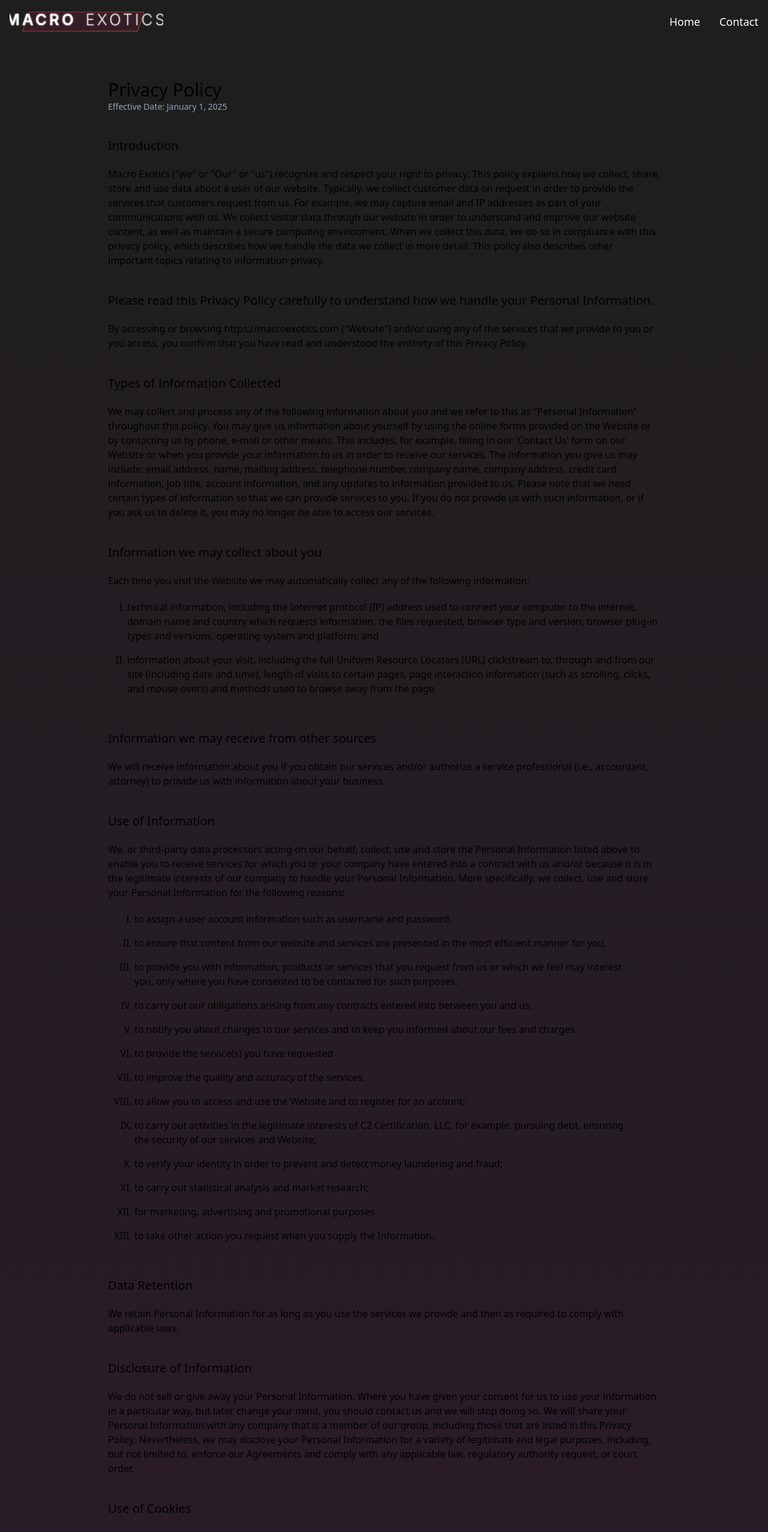
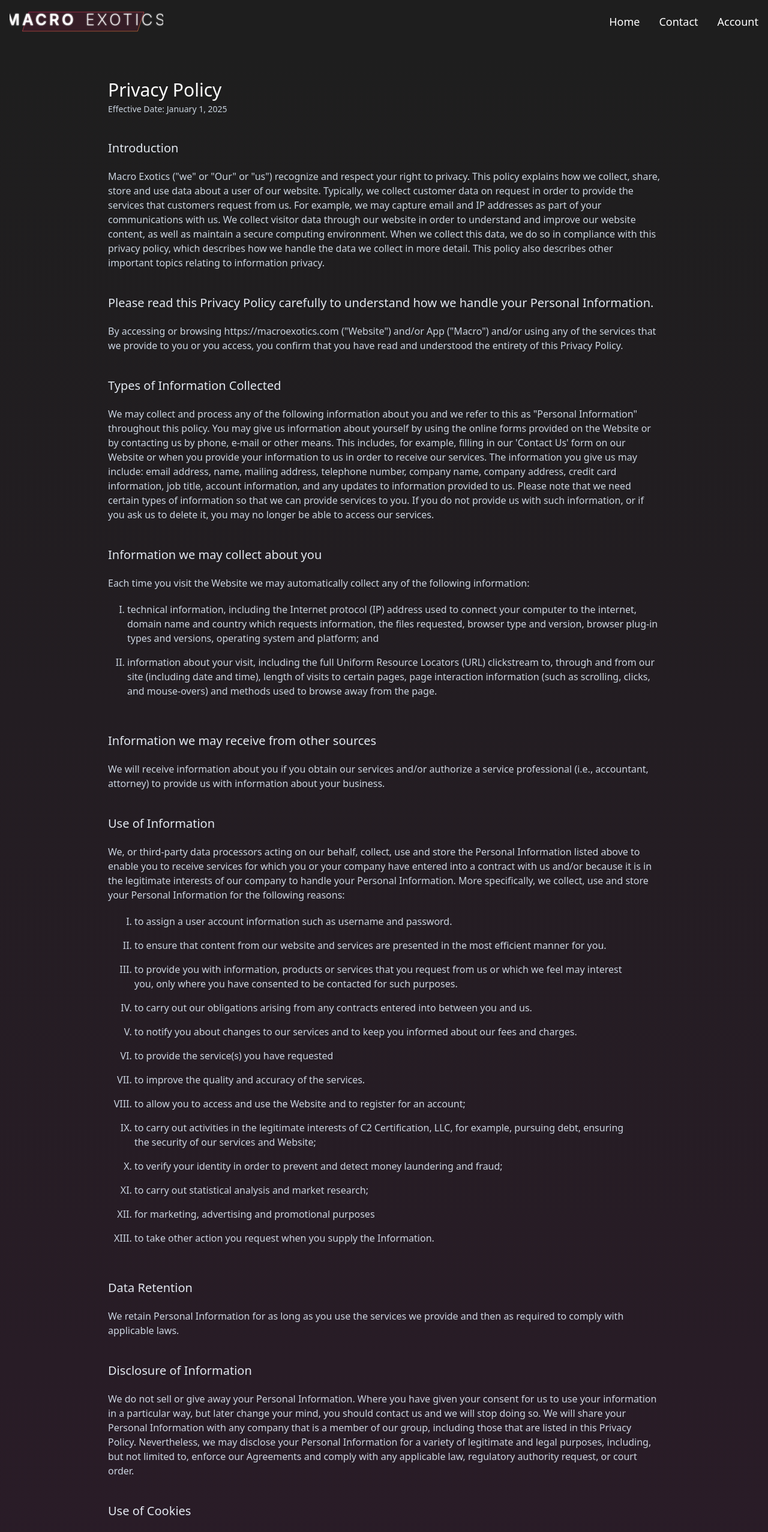
Before and after one commit to Allusion-Steven/ccc-landing-page, a SvelteKit app: page /privacy in a window 1280 px wide. Shown: the part 20-2574 px from the top of the page at 60% size. Built offline with nearby package versions, Linux system fonts and the light colour scheme.

Commit message:
Fetch vehicle data and add carousel to homepage. Need to remove hardcoded URLs. Changed privacy page to dark mode

```diff
--- a/package.json
+++ b/package.json
@@ -17,6 +17,8 @@
 		"@sveltejs/kit": "^2.0.0",
 		"@sveltejs/vite-plugin-svelte": "^4.0.0",
 		"autoprefixer": "^10.4.20",
+		"flowbite": "^2.5.2",
+		"flowbite-svelte": "^0.47.4",
 		"prettier": "^3.3.2",
 		"prettier-plugin-svelte": "^3.2.6",
 		"prettier-plugin-tailwindcss": "^0.6.5",
--- a/src/routes/+layout.svelte
+++ b/src/routes/+layout.svelte
@@ -89,6 +89,12 @@
 					>
 						Contact
 					</a>
+					<!-- TODO: Remove hard coded url -->					<a
+					href="http://localhost:5173/"
+					class="text-lg font-medium text-white transition-colors duration-300 hover:text-miami-light-pink hover:drop-shadow-[0_0_8px_rgba(255,27,107,0.5)]"
+				>
+					Account
+				</a>
 				</div>
 			</div>
 		{/if}
--- a/src/routes/+page.svelte
+++ b/src/routes/+page.svelte
@@ -2,6 +2,7 @@
 	import Hero from '$lib/assets/components/Home/Hero.svelte';
 	import Why from '$lib/assets/components/Home/Why.svelte';
 	import Benefits from '$lib/assets/components/Home/Benefits.svelte';
+	import Carousel from '$lib/assets/components/Home/Carousel.svelte';
 </script>
 
 <svelte:head>
@@ -29,4 +30,5 @@
 
 <Hero />
 <Why />
+<Carousel />
 <Benefits />
--- a/src/routes/privacy/+page.svelte
+++ b/src/routes/privacy/+page.svelte
@@ -10,10 +10,7 @@
 	<title>Privacy Policy | Macro Exotics</title>
 	<meta name="description" content="Privacy Policy | Macro Exotics" />
 	<meta name="title" content="Privacy Policy | Macro Exotics" />
-	<meta
-		name="keywords"
-		content="Privacy Policy, Macro Exotics, Privacy Policy, Macro Exotics"
-	/>
+	<meta name="keywords" content="Privacy Policy, Macro Exotics, Privacy Policy, Macro Exotics" />
 	<meta name="robots" content="index, follow" />
 	<meta name="author" content="Macro Exotics" />
 	<meta name="viewport" content="width=device-width, initial-scale=1.0" />
@@ -31,32 +28,32 @@
 </svelte:head>
 <div class="policy-container mx-auto max-w-[1000px]">
 	<div class="policy">
-		<h1 class="text-3xl">Privacy Policy</h1>
-		<p class="text-sm text-slate-400">Effective Date: {effectiveDate}</p>
+		<h1 class="text-3xl text-white pb-1">Privacy Policy</h1>
+		<p class="text-sm text-slate-300">Effective Date: {effectiveDate}</p>
 
-		<h2>Introduction</h2>
-		<p>
-			Macro Exotics ("we" or "Our" or "us") recognize and respect your right to privacy.
-			This policy explains how we collect, share, store and use data about a user of our website.
-			Typically, we collect customer data on request in order to provide the services that customers
-			request from us. For example, we may capture email and IP addresses as part of your
-			communications with us. We collect visitor data through our website in order to understand and
-			improve our website content, as well as maintain a secure computing environment. When we
-			collect this data, we do so in compliance with this privacy policy, which describes how we
-			handle the data we collect in more detail. This policy also describes other important topics
-			relating to information privacy.
+		<h2 class="text-slate-200">Introduction</h2>
+		<p class="text-slate-300">
+			Macro Exotics ("we" or "Our" or "us") recognize and respect your right to privacy. This policy
+			explains how we collect, share, store and use data about a user of our website. Typically, we
+			collect customer data on request in order to provide the services that customers request from
+			us. For example, we may capture email and IP addresses as part of your communications with us.
+			We collect visitor data through our website in order to understand and improve our website
+			content, as well as maintain a secure computing environment. When we collect this data, we do
+			so in compliance with this privacy policy, which describes how we handle the data we collect
+			in more detail. This policy also describes other important topics relating to information
+			privacy.
 		</p>
-		<h2>
+		<h2 class="text-slate-200">
 			Please read this Privacy Policy carefully to understand how we handle your Personal
 			Information.
 		</h2>
-		<p>
-			By accessing or browsing https://macroexotics.com ("Website") and/or using any of the
-			services that we provide to you or you access, you conﬁrm that you have read and understood
-			the entirety of this Privacy Policy.
+		<p class="text-slate-300">
+			By accessing or browsing https://macroexotics.com ("Website") and/or App ("Macro") and/or using any of the services
+			that we provide to you or you access, you conﬁrm that you have read and understood the
+			entirety of this Privacy Policy.
 		</p>
-		<h2>Types of Information Collected</h2>
-		<p>
+		<h2 class="text-slate-200">Types of Information Collected</h2>
+		<p class="text-slate-300">
 			We may collect and process any of the following information about you and we refer to this as
 			"Personal Information" throughout this policy. You may give us information about yourself by
 			using the online forms provided on the Website or by contacting us by phone, e-mail or other
@@ -68,32 +65,32 @@
 			can provide services to you. If you do not provide us with such information, or if you ask us
 			to delete it, you may no longer be able to access our services.
 		</p>
-		<h2>Information we may collect about you</h2>
+		<h2 class="text-slate-200">Information we may collect about you</h2>
 
-		<p>
+		<p class="text-slate-300">
 			Each time you visit the Website we may automatically collect any of the following information:
 		</p>
-		<ul>
-			<li>
+		<ul class="text-slate-300">
+			<li class="text-slate-300">
 				technical information, including the Internet protocol (IP) address used to connect your
 				computer to the internet, domain name and country which requests information, the ﬁles
 				requested, browser type and version, browser plug-in types and versions, operating system
 				and platform; and
 			</li>
-			<li>
+			<li class="text-slate-300">
 				information about your visit, including the full Uniform Resource Locators (URL) clickstream
 				to, through and from our site (including date and time), length of visits to certain pages,
 				page interaction information (such as scrolling, clicks, and mouse-overs) and methods used
 				to browse away from the page.
 			</li>
 		</ul>
-		<h2>Information we may receive from other sources</h2>
-		<p>
+		<h2 class="text-slate-200">Information we may receive from other sources</h2>
+		<p class="text-slate-300">
 			We will receive information about you if you obtain our services and/or authorize a service
 			professional (i.e., accountant, attorney) to provide us with information about your business.
 		</p>
-		<h2>Use of Information</h2>
-		<p>
+		<h2 class="text-slate-200">Use of Information</h2>
+		<p class="text-slate-300">
 			We, or third-party data processors acting on our behalf, collect, use and store the Personal
 			Information listed above to enable you to receive services for which you or your company have
 			entered into a contract with us and/or because it is in the legitimate interests of our
@@ -102,43 +99,51 @@
 		</p>
 		<div class="px-3">
 			<ul class="w-full flex-col px-6">
-				<li>to assign a user account information such as username and password.</li>
-				<li>
+				<li class="text-slate-300">
+					to assign a user account information such as username and password.
+				</li>
+				<li class="text-slate-300">
 					to ensure that content from our website and services are presented in the most eﬃcient
 					manner for you.
 				</li>
-				<li>
+				<li class="text-slate-300">
 					to provide you with information, products or services that you request from us or which we
 					feel may interest you, only where you have consented to be contacted for such purposes.
 				</li>
-				<li>
+				<li class="text-slate-300">
 					to carry out our obligations arising from any contracts entered into between you and us.
 				</li>
-				<li>
+				<li class="text-slate-300">
 					to notify you about changes to our services and to keep you informed about our fees and
 					charges.
 				</li>
-				<li>to provide the service(s) you have requested</li>
-				<li>to improve the quality and accuracy of the services.</li>
-				<li>to allow you to access and use the Website and to register for an account;</li>
-				<li>
+				<li class="text-slate-300">to provide the service(s) you have requested</li>
+				<li class="text-slate-300">to improve the quality and accuracy of the services.</li>
+				<li class="text-slate-300">
+					to allow you to access and use the Website and to register for an account;
+				</li>
+				<li class="text-slate-300">
 					to carry out activities in the legitimate interests of C2 Certification, LLC, for example,
 					pursuing debt, ensuring the security of our services and Website;
 				</li>
-				<li>to verify your identity in order to prevent and detect money laundering and fraud;</li>
-				<li>to carry out statistical analysis and market research;</li>
-				<li>for marketing, advertising and promotional purposes</li>
-				<li>to take other action you request when you supply the Information.</li>
+				<li class="text-slate-300">
+					to verify your identity in order to prevent and detect money laundering and fraud;
+				</li>
+				<li class="text-slate-300">to carry out statistical analysis and market research;</li>
+				<li class="text-slate-300">for marketing, advertising and promotional purposes</li>
+				<li class="text-slate-300">
+					to take other action you request when you supply the Information.
+				</li>
 			</ul>
 		</div>
 
-		<h2>Data Retention</h2>
-		<p>
+		<h2 class="text-slate-200">Data Retention</h2>
+		<p class="text-slate-300">
 			We retain Personal Information for as long as you use the services we provide and then as
 			required to comply with applicable laws.
 		</p>
-		<h2>Disclosure of Information</h2>
-		<p>
+		<h2 class="text-slate-200">Disclosure of Information</h2>
+		<p class="text-slate-300">
 			We do not sell or give away your Personal Information. Where you have given your consent for
 			us to use your information in a particular way, but later change your mind, you should contact
 			us and we will stop doing so. We will share your Personal Information with any company that is
@@ -147,8 +152,8 @@
 			including, but not limited to, enforce our Agreements and comply with any applicable law,
 			regulatory authority request, or court order.
 		</p>
-		<h2>Use of Cookies</h2>
-		<p>
+		<h2 class="text-slate-200">Use of Cookies</h2>
+		<p class="text-slate-300">
 			Some pages on our Website use cookies, which are small ﬁles placed on your internet browser
 			when you visit our Website. We use these cookies for your convenience to store information so
 			you do not have to reenter your data upon each visit, or refresh of the page. Cookies and
@@ -161,8 +166,8 @@
 			sites you are currently on. However, turning oﬀ cookies will hinder your ability to access,
 			use, or navigate portions of the site.
 		</p>
-		<h2>Third Party Websites</h2>
-		<p>
+		<h2 class="text-slate-200">Third Party Websites</h2>
+		<p class="text-slate-300">
 			The Website may, from time to time, contain links to websites operated by third parties.
 			Please note that this Privacy Policy applies solely to the information collected from the
 			Website and we cannot be responsible for Personal Information collected and stored by
@@ -171,18 +176,22 @@
 			websites. We do not endorse or otherwise accept any responsibility or liability for the
 			content of such third-party websites or third-party terms and conditions or policies.
 		</p>
-		<h2>Changes to the Privacy Policy</h2>
-		<p>
+		<h2 class="text-slate-200">Changes to the Privacy Policy</h2>
+		<p class="text-slate-300">
 			We may update our Privacy Policy from time to time. By continuing to use the services and our
 			Website, you agree to the latest version of our Privacy Policy. Any changes we make to our
 			Privacy Policy in the future will be posted on this page and, where appropriate, notiﬁed to
 			you by email. Please check back frequently to see any updates or changes to our Privacy
 			Policy.
 		</p>
-		<h2>Contact Us</h2>
-		<p>
+		<h2 class="text-slate-200">Contact Us</h2>
+		<p class="text-slate-300">
 			If you have any questions in relation to this Privacy Policy or how we collect, use or store
-			your Personal Information, you can contact us via email at: support@macroexotics.com
+			your Personal Information, you can contact us via email at: <a
+				href="mailto:support@macroexotics.com"
+				class="text-slate-400 transition-colors duration-300 hover:text-slate-200"
+				>support@macroexotics.com</a
+			>
 		</p>
 	</div>
 </div>
```
Also changed, not shown: src/lib/assets/components/Home/Carousel.svelte (added, +90 -0 lines), 1 other file (tests, documents, lock files or other folders).
